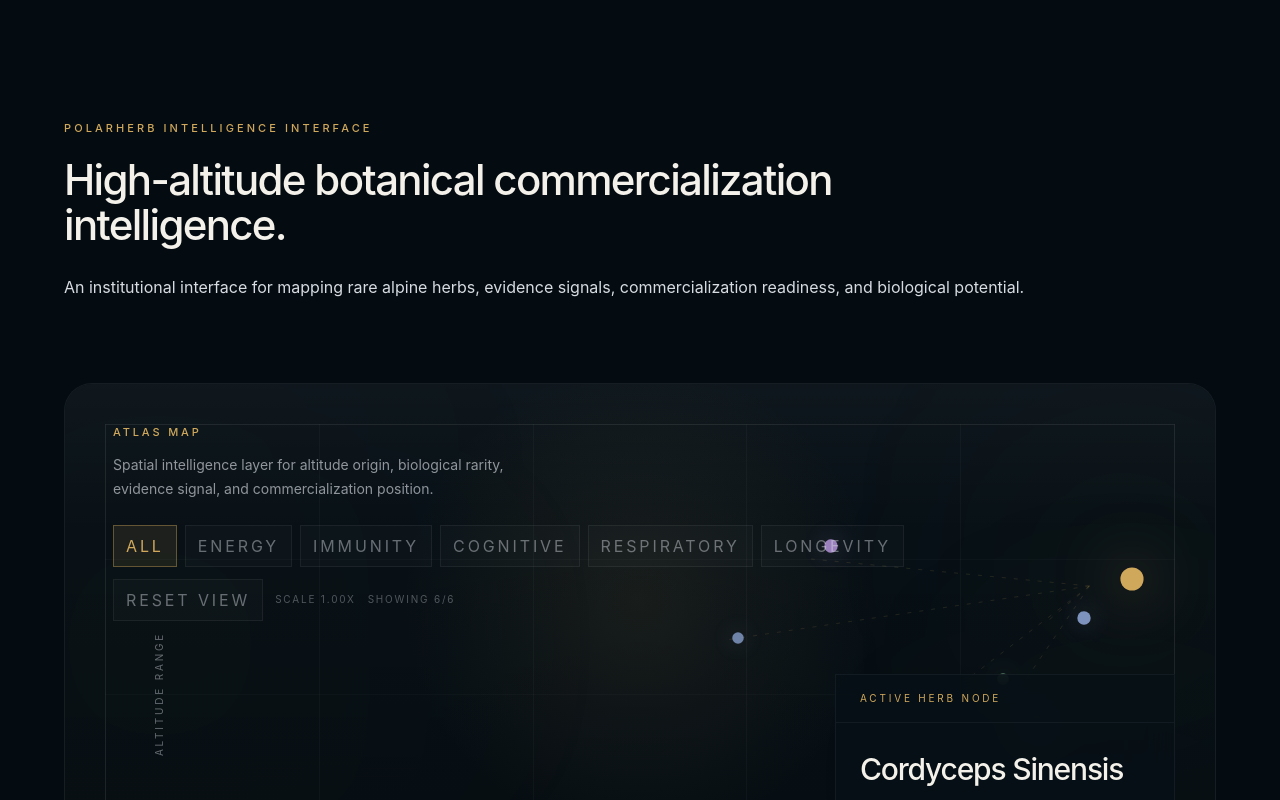
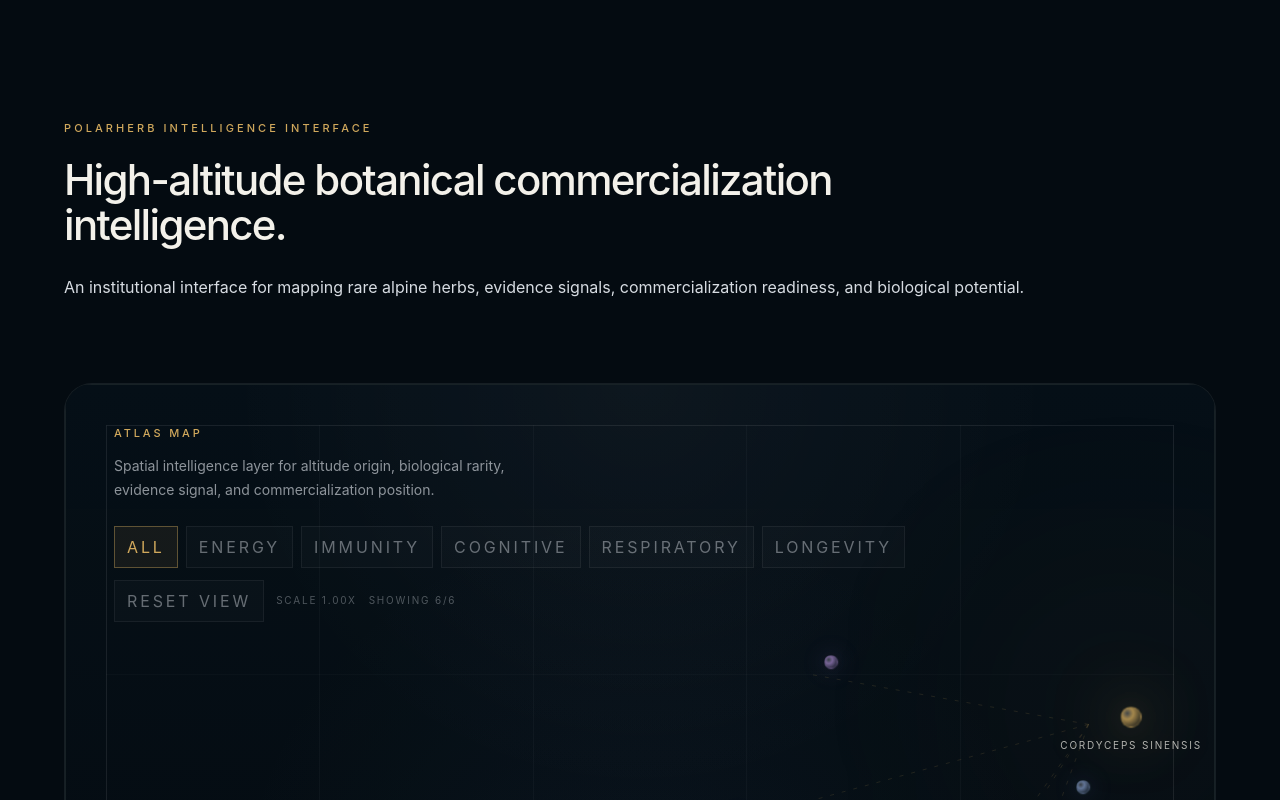
Before and after one commit to 0xMinority/polarherb-v1, a Next.js app: page / in a window 1280 px wide. Shown: the top 800 px of the page. Built offline with nearby package versions, Linux system fonts and the light colour scheme.

Commit message:
Polish atlas map visual system

```diff
--- a/src/components/map/AtlasMapShell.tsx
+++ b/src/components/map/AtlasMapShell.tsx
@@ -8,6 +8,7 @@ import ActiveHerbPanel from "./ActiveHerbPanel";
 import AtlasConnectionLines from "./AtlasConnectionLines";
 import { calculateMapFocus } from "../../lib/map-focus";
 import { isHerbLikelyVisible } from "../../lib/map-visibility";
+import { getDomainColor } from "../../lib/domain-colors";
 
 export default function AtlasMapShell() {
     const [selectedHerb, setSelectedHerb] = useState<HerbNode | null>(
@@ -49,14 +50,18 @@ export default function AtlasMapShell() {
     );
 
     return (
-        <div className="relative h-[620px] w-full overflow-hidden bg-[#071016]">
+        <div className="relative h-[1080px] w-full overflow-hidden border border-white/[0.07] bg-[#071016]/94 shadow-[0_60px_180px_rgba(0,0,0,0.38)]">
             {/* Atmospheric background */}
-            <div className="absolute inset-0 bg-[radial-gradient(circle_at_50%_35%,rgba(208,168,92,0.09),transparent_34%)]" />
-            <div className="absolute inset-0 bg-[linear-gradient(to_bottom,rgba(255,255,255,0.03),transparent_24%,rgba(0,0,0,0.24))]" />
-            <div className="absolute left-[-10%] top-[8%] h-[420px] w-[420px] rounded-full bg-[#D0A85C]/[0.03] blur-[140px]" />
-            <div className="absolute right-[-6%] top-[38%] h-[320px] w-[320px] rounded-full bg-[#7FAE8D]/[0.025] blur-[120px]" />
-            <div className="absolute bottom-[-18%] left-[28%] h-[260px] w-[520px] rounded-full bg-white/[0.02] blur-[140px]" />
-
+            <div
+                className="absolute inset-0 opacity-90"
+                style={{
+                    background: `
+                    radial-gradient(circle at top, rgba(255,255,255,0.04), transparent 34%),
+                    radial-gradient(circle at center, rgba(90,120,160,0.08), transparent 52%),
+                    linear-gradient(to bottom, #061018 0%, #040B11 58%, #03070B 100%)
+                    `,
+                }}
+            />
             {/* Axis frame */}
             <div
                 onMouseDown={(event) => {
@@ -65,7 +70,6 @@ export default function AtlasMapShell() {
                         y: event.clientY - mapOffset.y,
                     };
                 }}
-
                 onMouseMove={(event) => {
                     if (!dragStartRef.current) return;
 
@@ -74,15 +78,12 @@ export default function AtlasMapShell() {
                         y: event.clientY - dragStartRef.current.y,
                     });
                 }}
-
                 onMouseUp={() => {
                     dragStartRef.current = null;
                 }}
-
                 onMouseLeave={() => {
                     dragStartRef.current = null;
                 }}
-
                 onWheel={(event) => {
                     event.preventDefault();
 
@@ -137,8 +138,11 @@ export default function AtlasMapShell() {
                             left: `${selectedHerb.readiness}%`,
                             top: `${100 - (selectedHerb.altitude / 6000) * 100}%`,
                             transform: "translate(-50%, -50%)",
-                            background:
-                                "radial-gradient(circle, rgba(208,168,92,0.10) 0%, rgba(208,168,92,0.03) 38%, transparent 72%)",
+                            background: `radial-gradient(circle, ${getDomainColor(
+                                selectedHerb.domain
+                            )}22 0%, ${getDomainColor(
+                                selectedHerb.domain
+                            )}0A 38%, transparent 72%)`,
                         }}
                     />
                 )}
@@ -165,7 +169,14 @@ export default function AtlasMapShell() {
 
                 {/* Center label */}
                 <div className="absolute left-12 top-10">
-                    <p className="text-[11px] font-medium uppercase tracking-[0.26em] text-[#D0A85C]">
+                    <p
+                        className="text-[11px] font-medium uppercase tracking-[0.26em]"
+                        style={{
+                            color: selectedHerb
+                                ? getDomainColor(selectedHerb.domain)
+                                : "#D0A85C",
+                        }}
+                    >
                         Atlas Map
                     </p>
                     <p className="mt-3 max-w-md text-sm leading-6 text-[#D7DCE2]/65">
@@ -182,10 +193,20 @@ export default function AtlasMapShell() {
                                     key={domain}
                                     type="button"
                                     onClick={() => setActiveDomain(domain)}
-                                    className={`border px-3 py-2 text-[10px] uppercase tracking-[0.18em] transition-all duration-300 ${isActive
-                                        ? "border-[#D0A85C]/40 bg-[#D0A85C]/10 text-[#D0A85C]"
-                                        : "border-white/[0.06] bg-white/[0.02] text-[#D7DCE2]/45 hover:border-white/[0.12] hover:text-[#D7DCE2]/75"
-                                        }`}
+                                    className="border px-3 py-2 text-[10px] uppercase tracking-[0.18em] transition-all duration-300"
+                                    style={{
+                                        borderColor: isActive
+                                            ? `${selectedHerb ? getDomainColor(selectedHerb.domain) : "#D0A85C"}66`
+                                            : "rgba(255,255,255,0.06)",
+                                        background: isActive
+                                            ? `${selectedHerb ? getDomainColor(selectedHerb.domain) : "#D0A85C"}14`
+                                            : "rgba(255,255,255,0.02)",
+                                        color: isActive
+                                            ? selectedHerb
+                                                ? getDomainColor(selectedHerb.domain)
+                                                : "#D0A85C"
+                                            : "rgba(215,220,226,0.45)",
+                                    }}
                                 >
                                     {domain}
                                 </button>
--- a/src/components/map/HerbMapNode.tsx
+++ b/src/components/map/HerbMapNode.tsx
@@ -35,32 +35,45 @@ export default function HerbMapNode({
 
   const color = colorMap[herb.domain as keyof typeof colorMap];
   const size = sizeMap[herb.power as keyof typeof sizeMap];
-
   const nodeOpacity = 0.42 + herb.power * 0.12;
 
   return (
     <motion.div
-      className="group absolute cursor-pointer transition-transform duration-500"
+      className="group absolute cursor-pointer"
       onClick={onSelect}
       style={{
         left: `${x}%`,
         top: `${y}%`,
         transform: `translate(-50%, -50%) scale(${isSelected ? 1.18 : 1})`,
+        filter: `
+          drop-shadow(0 0 12px ${color}22)
+          drop-shadow(0 0 28px ${color}14)
+        `,
       }}
       initial={{ opacity: 0, scale: 0.7 }}
       animate={{ opacity: 1, scale: 1 }}
       transition={{ duration: 0.8, ease: [0.22, 1, 0.36, 1] }}
     >
       <motion.div
-        className="rounded-full"
+        className="rounded-full transition-transform duration-500"
         style={{
           width: `${size}px`,
           height: `${size}px`,
-          background: color,
+          background: `
+            radial-gradient(
+              circle at 30% 30%,
+              rgba(255,255,255,0.22),
+              ${color}CC 32%,
+              ${color}55 68%,
+              rgba(0,0,0,0.16) 100%
+            )
+          `,
+          border: `1px solid ${color}55`,
           opacity: nodeOpacity,
           boxShadow: isSelected
-            ? `0 0 48px ${color}AA`
-            : `0 0 28px ${color}66`,
+            ? `0 0 56px ${color}BB, 0 0 120px ${color}33`
+            : `0 0 32px ${color}66`,
+          backdropFilter: "blur(8px)",
         }}
         animate={{
           opacity: isSelected ? 1 : nodeOpacity * 0.72,
@@ -73,10 +86,22 @@ export default function HerbMapNode({
         }}
       />
 
-      <motion.div className="pointer-events-none absolute left-1/2 top-[-64px] w-[220px] -translate-x-1/2 opacity-0 transition-all duration-300 group-hover:translate-y-[-4px] group-hover:opacity-100">
-        <div className="border border-white/[0.06] bg-[#071016]/92 px-4 py-3 backdrop-blur-[10px]">
+      {isSelected && (
+        <div className="pointer-events-none absolute left-1/2 top-[30px] -translate-x-1/2 whitespace-nowrap text-[10px] uppercase tracking-[0.18em] text-[#F3F1EA]/72">
+          {herb.name}
+        </div>
+      )}
+
+      <motion.div className="pointer-events-none absolute left-1/2 top-[-72px] w-[230px] -translate-x-1/2 opacity-0 transition-all duration-300 group-hover:translate-y-[-4px] group-hover:opacity-100">
+        <div
+          className="border px-5 py-4 shadow-[0_24px_80px_rgba(0,0,0,0.34)] backdrop-blur-[14px]"
+          style={{
+            borderColor: `${color}22`,
+            background: "rgba(7,16,22,0.92)",
+          }}
+        >
           <div className="flex items-center justify-between">
-            <p className="text-[11px] font-medium tracking-[0.01em] text-[#F3F1EA]">
+            <p className="text-[12px] font-medium tracking-[0.01em] text-[#F3F1EA]">
               {herb.name}
             </p>
 
@@ -84,11 +109,12 @@ export default function HerbMapNode({
               className="h-2 w-2 rounded-full"
               style={{
                 background: color,
+                boxShadow: `0 0 18px ${color}88`,
               }}
             />
           </div>
 
-          <div className="mt-2 flex items-center gap-2 text-[9px] uppercase tracking-[0.18em] text-[#D7DCE2]/58">
+          <div className="mt-3 flex items-center gap-2 text-[9px] uppercase tracking-[0.18em] text-[#D7DCE2]/58">
             <span>{herb.altitude}m</span>
             <span>•</span>
             <span>{herb.domain}</span>
```
